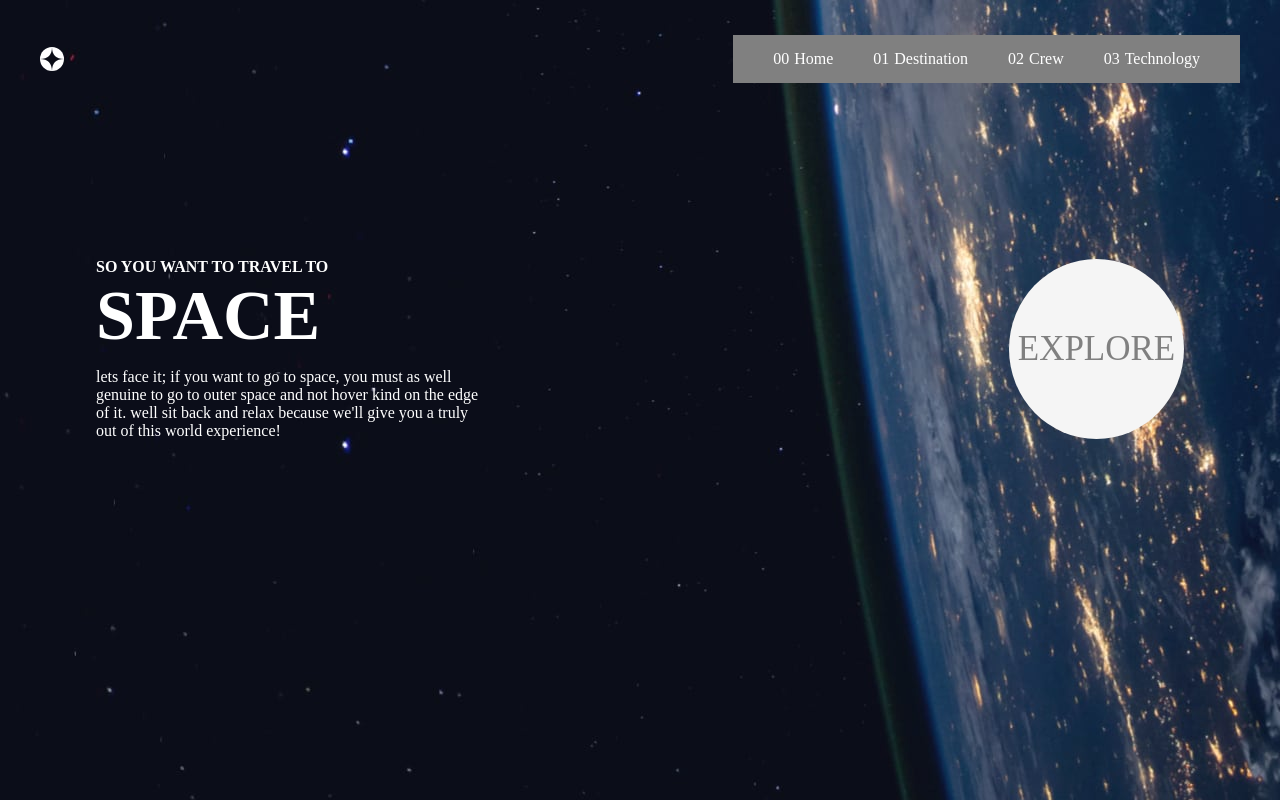
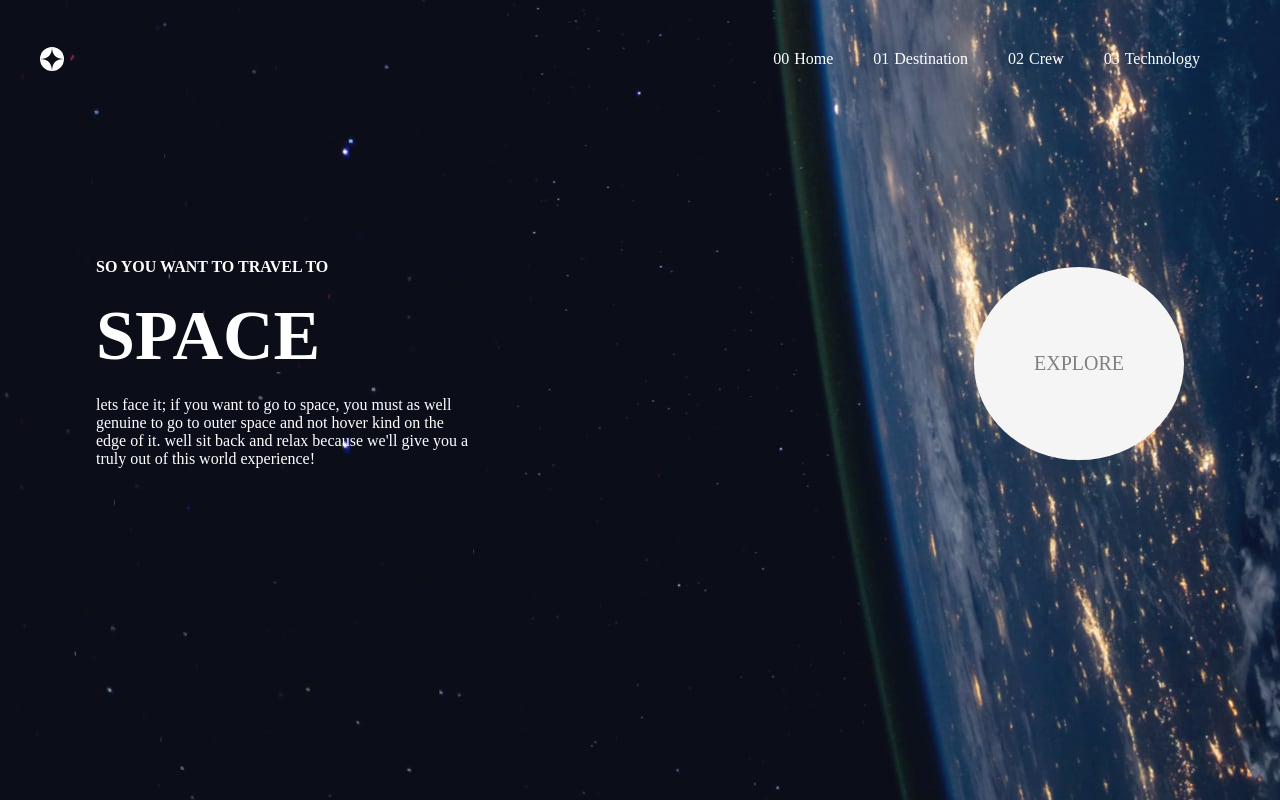
Before and after one commit to okedo01/space-tourism-website-Okedo01, a React (Vite) app: page / in a window 1280 px wide. Built offline with nearby package versions, Linux system fonts and the light colour scheme; the HTML template or start-up script is replaced by a standard one.

Commit message:
Style The Home Component

```diff
--- a/src/Pages/sandbox.css
+++ b/src/Pages/sandbox.css
@@ -15,11 +15,11 @@
 .space-info h4 {
     grid-column-start: 1;
     grid-column-end: 3;
-    padding-bottom: 12px;
     font-size: 16px;
 }
 .space-info span {
     display: block;
+    padding: 20px 0;
     font-size: 70px;
 }
 .space-info p {
@@ -31,9 +31,8 @@
     display: flex;
     justify-content: center;
     align-items: center;
-    width: 5em;
-    padding: 70px;
-    font-size: 35px;
+    padding: 85px 60px;
+    font-size: 20px;
     color: gray;
     border-radius: 50%;
     background-color: whitesmoke;
--- a/src/index.css
+++ b/src/index.css
@@ -12,7 +12,7 @@
     display: flex;
     gap: 40px;
     padding: 15px 40px;
-    background-color: gray;
+    /* background-color: transparent; */
 }
 .nav-links a {
     color: white;
```
